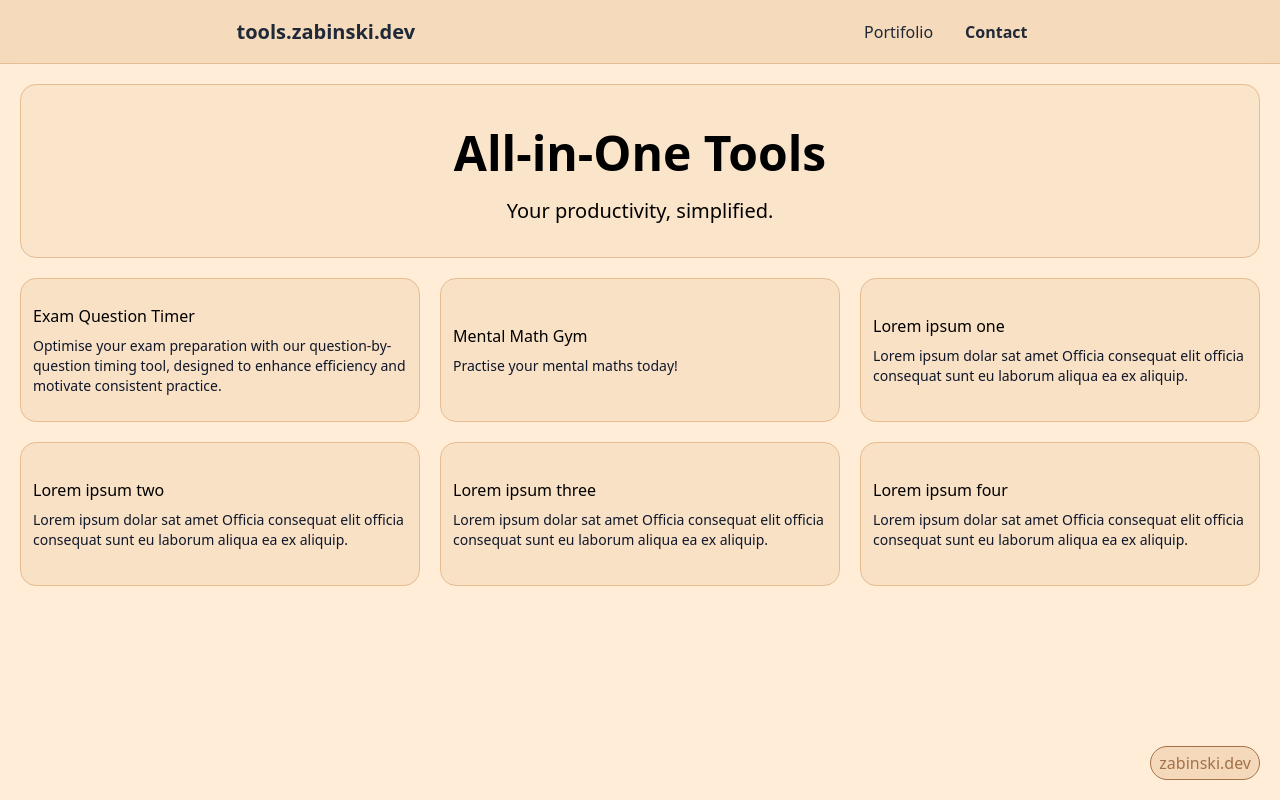
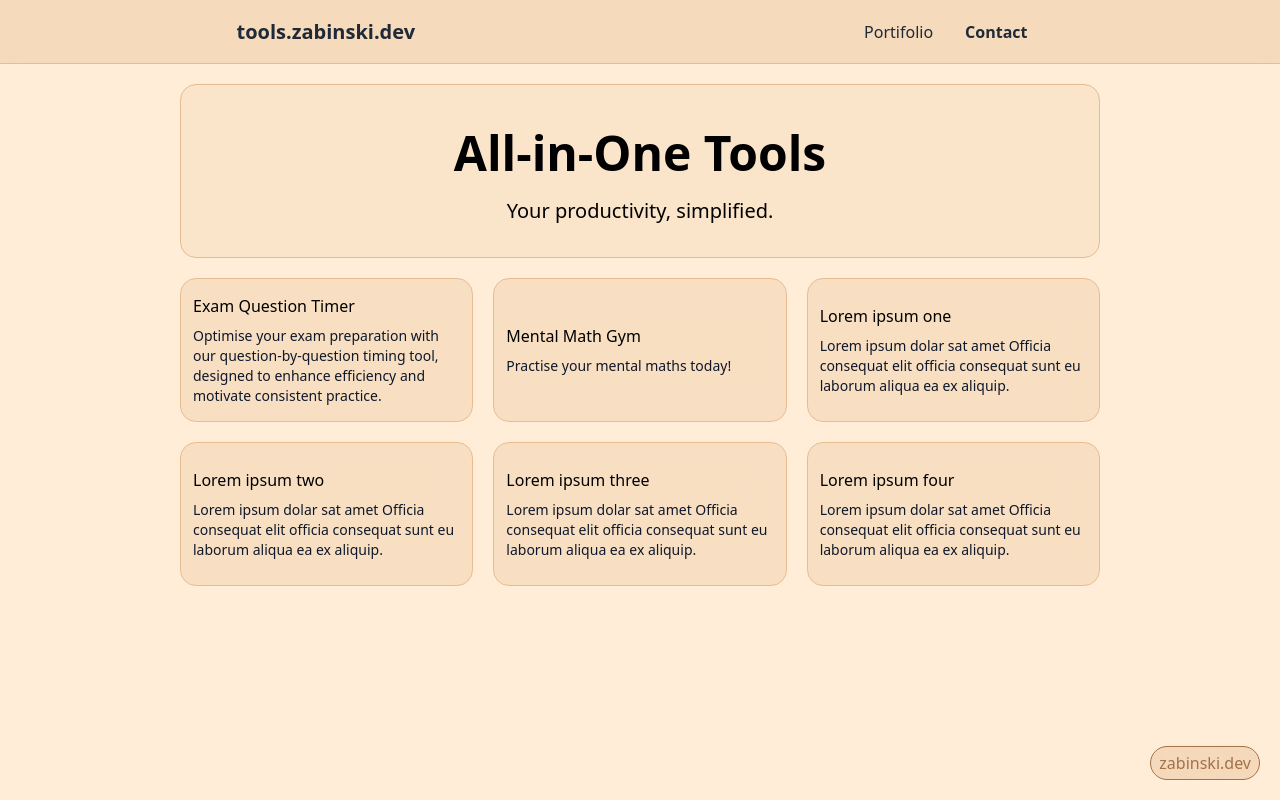
Before and after one commit to PawelZabinski/tools, a SvelteKit app: page / in a window 1280 px wide. Built offline with nearby package versions, Linux system fonts and the light colour scheme.

Commit message:
Allow swap of values + change in project structure

```diff
--- a/src/app.css
+++ b/src/app.css
@@ -5,3 +5,7 @@
 :root {
     @apply bg-base-100;
 }
+
+.limit-screen-width {
+    width: min(100vw, 60rem);
+}
--- /dev/null
+++ b/src/lib/constants.js
@@ -0,0 +1,42 @@
+const tools = [
+    {
+        "id": 1,
+        "name": "Exam Question Timer",
+        "path": "question-timer",
+        "description": "Optimise your exam preparation with our question-by-question timing tool, designed to enhance efficiency and motivate consistent practice."
+    },
+    {
+        "id": 2,
+        "name": "Mental Math Gym",
+        "path": "mental-math",
+        "description": "Practise your mental maths today!"
+    },
+    {
+        "id": 3,
+        "name": "Lorem ipsum one",
+        "path": "lorem-ipsum-one",
+        "description": "Lorem ipsum dolar sat amet Officia consequat elit officia consequat sunt eu laborum aliqua ea ex aliquip."
+    },
+    {
+        "id": 4,
+        "name": "Lorem ipsum two",
+        "path": "lorem-ipsum-two",
+        "description": "Lorem ipsum dolar sat amet Officia consequat elit officia consequat sunt eu laborum aliqua ea ex aliquip."
+    },
+    {
+        "id": 5,
+        "name": "Lorem ipsum three",
+        "path": "lorem-ipsum-three",
+        "description": "Lorem ipsum dolar sat amet Officia consequat elit officia consequat sunt eu laborum aliqua ea ex aliquip."
+    },
+    {
+        "id": 6,
+        "name": "Lorem ipsum four",
+        "path": "lorem-ipsum-four",
+        "description": "Lorem ipsum dolar sat amet Officia consequat elit officia consequat sunt eu laborum aliqua ea ex aliquip."
+    }
+]
+
+const toolsLength = tools.length;
+
+export { tools, toolsLength }
--- a/src/lib/server/tools.json
+++ /dev/null
@@ -1,34 +0,0 @@
-{
-    "tools": [
-        {
-            "name": "Exam Question Timer",
-            "path": "question-timer",
-            "description": "Optimise your exam preparation with our question-by-question timing tool, designed to enhance efficiency and motivate consistent practice."
-        },
-        {
-            "name": "Mental Math Gym",
-            "path": "mental-math",
-            "description": "Practise your mental maths today!"
-        },
-        {
-            "name": "Lorem ipsum one",
-            "path": "lorem-ipsum-one",
-            "description": "Lorem ipsum dolar sat amet Officia consequat elit officia consequat sunt eu laborum aliqua ea ex aliquip."
-        },
-        {
-            "name": "Lorem ipsum two",
-            "path": "lorem-ipsum-two",
-            "description": "Lorem ipsum dolar sat amet Officia consequat elit officia consequat sunt eu laborum aliqua ea ex aliquip."
-        },
-        {
-            "name": "Lorem ipsum three",
-            "path": "lorem-ipsum-three",
-            "description": "Lorem ipsum dolar sat amet Officia consequat elit officia consequat sunt eu laborum aliqua ea ex aliquip."
-        },
-        {
-            "name": "Lorem ipsum four",
-            "path": "lorem-ipsum-four",
-            "description": "Lorem ipsum dolar sat amet Officia consequat elit officia consequat sunt eu laborum aliqua ea ex aliquip."
-        }
-    ]
-}
--- /dev/null
+++ b/src/lib/stores/toolOrder.js
@@ -0,0 +1,45 @@
+import { writable } from 'svelte/store';
+import { toolsLength } from "$lib/constants"
+
+function getInitialState() {
+    if (typeof window === 'undefined') {
+        return []
+    }
+
+    const stored = localStorage.getItem('tool-order');
+
+    if (stored) {
+        return JSON.parse(stored);
+    }
+
+    let defaultOrder = [...Array(toolsLength).keys()].map(i => i + 1);
+
+    localStorage.setItem("tool-order", JSON.stringify(defaultOrder))
+    return defaultOrder;
+}
+
+function createToolOrderStore() {
+    const { subscribe, set, update } = writable(getInitialState());
+
+    const save = (toolOrder) => {
+        localStorage.setItem("tool-order", JSON.stringify(toolOrder));
+    }
+
+    return {
+        subscribe,
+        setOrder: (newOrder) => {
+            set(newOrder);
+            save(newOrder);
+        },
+        swap: (a, b) => update(oldOrder => {
+            let copyOrder = [...oldOrder];
+            [copyOrder[a], copyOrder[b]] = [copyOrder[b], copyOrder[a]];
+
+            save(copyOrder);
+
+            return copyOrder;
+        })
+    }
+}
+
+export const toolOrder = createToolOrderStore();
--- /dev/null
+++ b/src/routes/(tools)/+layout.svelte
@@ -0,0 +1,3 @@
+<section class="w-screen flex flex-col items-center">
+    <slot />
+</section>
--- a/src/routes/+page.server.js
+++ /dev/null
@@ -1,5 +0,0 @@
-import { tools } from "$lib/server/tools.json";
-
-export function load() {
-    return { tools }
-}
--- a/src/routes/+page.svelte
+++ b/src/routes/+page.svelte
@@ -1,9 +1,33 @@
 <script>
     import { fly } from "svelte/transition";
+    import { flip } from "svelte/animate";
+    import { tools } from "$lib/constants"
+    import { toolOrder } from "$lib/stores/toolOrder.js"
 
-    export let data;
+    function getTool(index) {
+        if (tools.length <= index) return null;
+        return tools[index];
+    }
 
-    let isShowingMenu = false
+    $: orderedTools = $toolOrder.map(i => getTool(i - 1));
+
+    let itemSwapID = null;
+
+    function addSwapIndex(id) {
+        if (itemSwapID == id)
+            itemSwapID = null;
+        else if (itemSwapID !== null) {
+            const indexA = orderedTools.findIndex(tool => tool.id === itemSwapID);
+            const indexB = orderedTools.findIndex(tool => tool.id === id);
+
+            toolOrder.swap(indexA, indexB);
+            itemSwapID = null;
+        } else {
+            itemSwapID = id;
+        }
+    }
+
+    let isShowingMenu = false;
 
     function toggleMenu() {
         isShowingMenu = !isShowingMenu;
@@ -66,24 +90,35 @@
     </div>
 {/if}
 
-<main class="p-5 h-full">
+<section class="w-screen flex flex-col items-center">
+    <main class="p-5 h-full limit-screen-width">
         <section class="text-center bg-base-200 bg-opacity-40 border border-base-300 rounded-2xl py-8">
             <h1 class="text-3xl sm:text-5xl p-3 font-bold">All-in-One Tools</h1>
             <p class="text-md sm:text-xl pt-2">Your productivity, simplified.</p>
         </section>
 
         <section class="w-full mx-auto grid gap-5 place-items-center grid-cols-1 md:grid-cols-2 lg:grid-cols-3 py-5 h-full">
-        {#each data.tools as tool (tool.path)}
-            <a
-            href={`/${tool.path}`}
-            class="h-36 p-3 space-y-2 flex flex-col justify-center items-center text-left w-full bg-base-200 bg-opacity-[50%] hover:bg-opacity-80 border border-base-300 rounded-2xl"
+            {#each orderedTools as tool (tool.id)}
+                {@const isSelected = itemSwapID == tool.id}
+
+                <div
+                    animate:flip={{ duration: 350 }}
+                    class:border-base-800={isSelected} class:border-base-300={!isSelected}
+                    class="group relative h-36 text-left w-full bg-base-200 bg-opacity-60 backdrop-blur-lg hover:bg-opacity-80 border rounded-2xl"
                 >
+                    <a href={`/${tool.path}`} class="w-full h-full p-3 flex flex-col justify-center items-center space-y-2">
                         <h2 class="font-medium w-full">
                             {tool.name}
                         </h2>
 
                         <p class="text-slate-900 w-full text-sm">{tool.description}</p>
                     </a>
+
+                    <button on:click={() => addSwapIndex(tool.id)} class:hidden={!isSelected} class="absolute group-hover:block top-1 right-1 p-3 hover:bg-base-300 rounded-xl">
+                        <svg class="text-border-base-800" width="15" height="15" viewBox="0 0 15 15" fill="none" xmlns="http://www.w3.org/2000/svg"><path d="M4.81812 4.68161C4.99386 4.85734 4.99386 5.14227 4.81812 5.318L3.08632 7.0498H11.9135L10.1817 5.318C10.006 5.14227 10.006 4.85734 10.1817 4.68161C10.3575 4.50587 10.6424 4.50587 10.8181 4.68161L13.3181 7.18161C13.4939 7.35734 13.4939 7.64227 13.3181 7.818L10.8181 10.318C10.6424 10.4937 10.3575 10.4937 10.1817 10.318C10.006 10.1423 10.006 9.85734 10.1817 9.68161L11.9135 7.9498H3.08632L4.81812 9.68161C4.99386 9.85734 4.99386 10.1423 4.81812 10.318C4.64239 10.4937 4.35746 10.4937 4.18173 10.318L1.68173 7.818C1.50599 7.64227 1.50599 7.35734 1.68173 7.18161L4.18173 4.68161C4.35746 4.50587 4.64239 4.50587 4.81812 4.68161Z" fill="currentColor" fill-rule="evenodd" clip-rule="evenodd"></path></svg>
+                    </button>
+                </div>
             {/each}
         </section>
     </main>
+</section>
```
Lines whose indentation alone changed are shown as unchanged.
